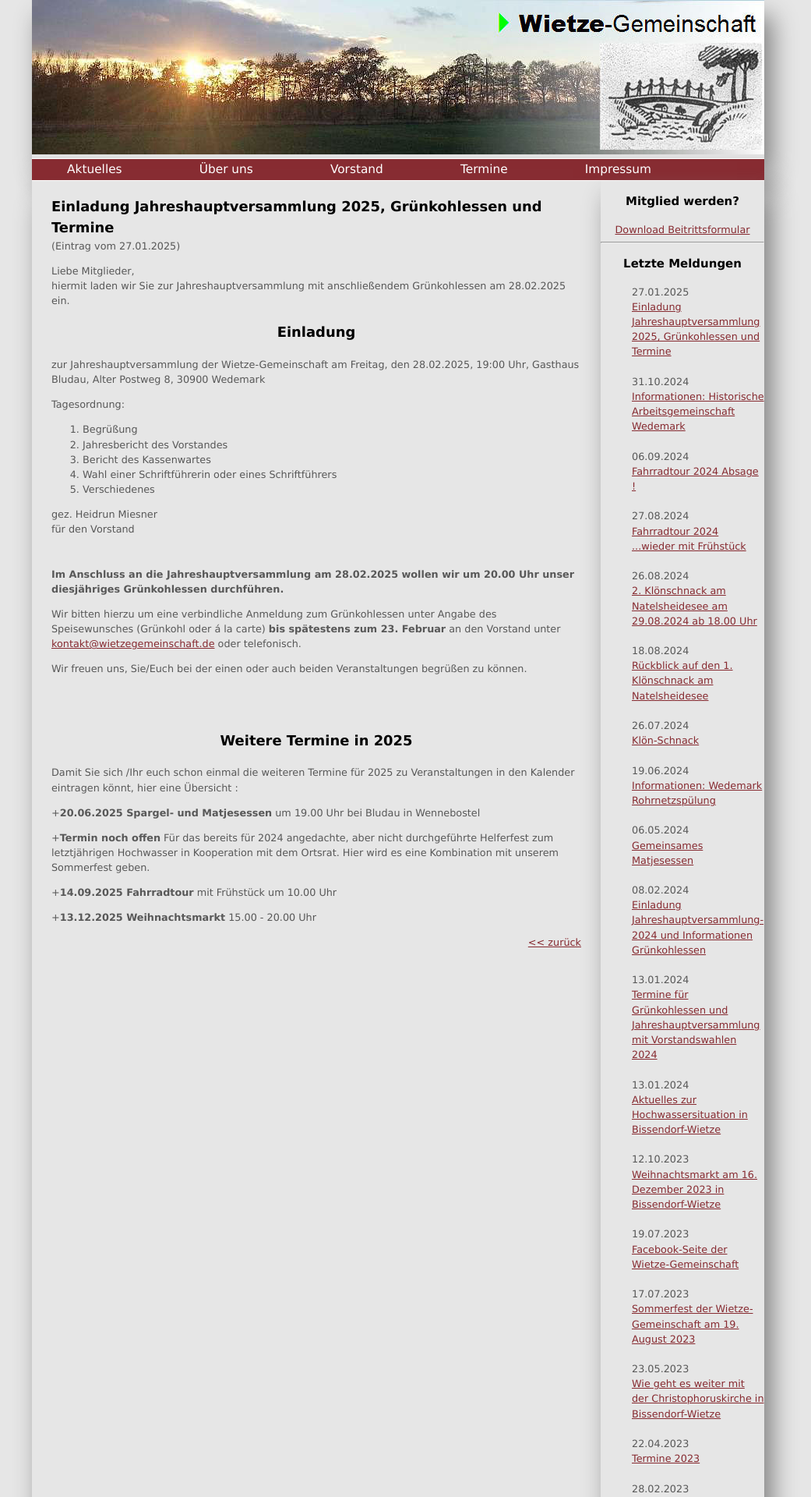
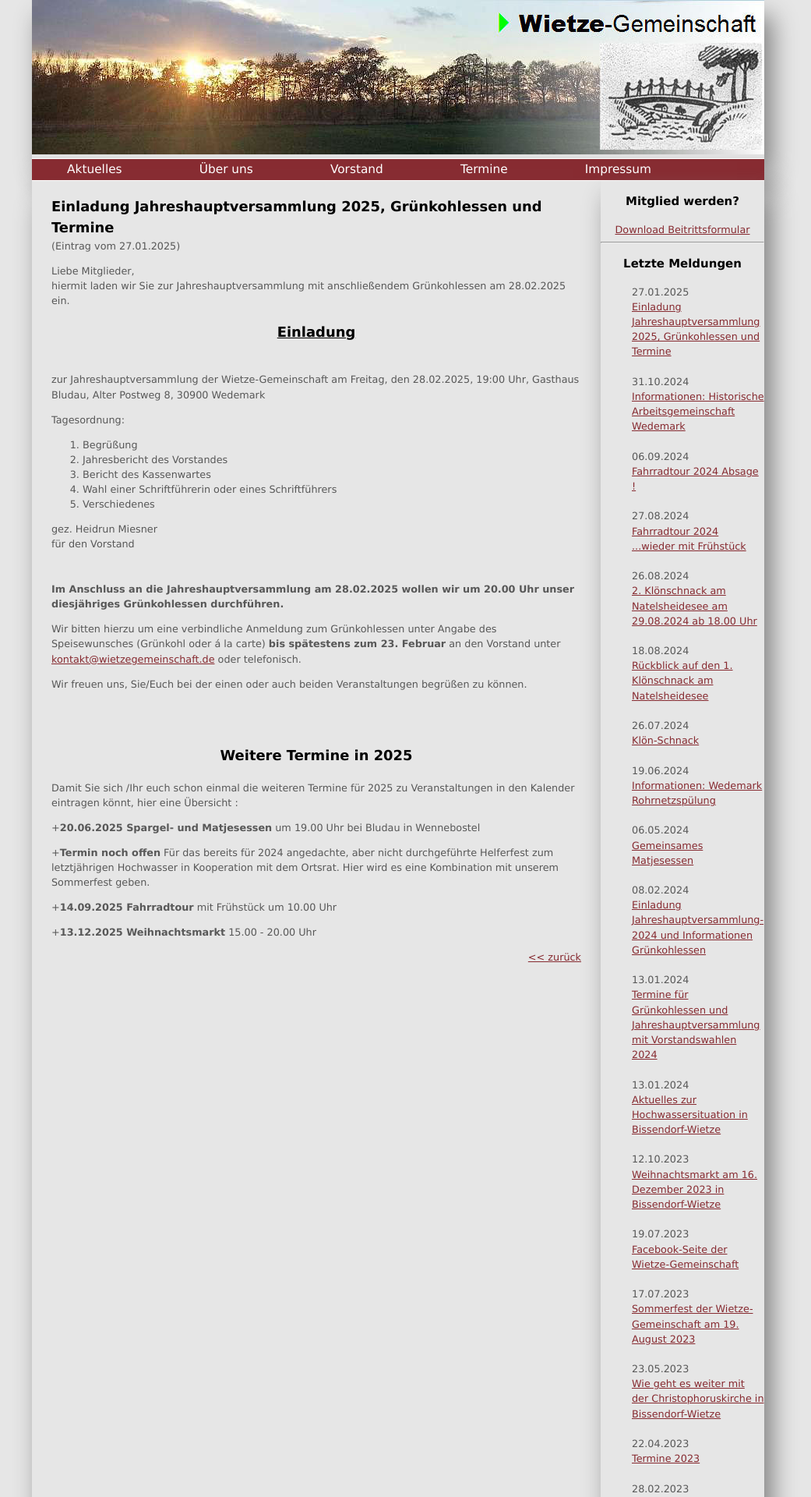
Before and after one commit to car-hei/wietze-gemeinschaft.github.io, a Jekyll site: the page built from _posts/2025-01-27-Einladung_JHV_2025.md, in a window 1280 px wide. Shown: the top 1920 px of the page at 78% size, without its empty margins (129-1170 px from the left). Built offline with Jekyll 4.4.1, drawn with Linux system fonts in a browser that asks for light colours.

Commit message:
Update 2025-01-27-Einladung_JHV_2025.md

```diff
--- a/_posts/2025-01-27-Einladung_JHV_2025.md
+++ b/_posts/2025-01-27-Einladung_JHV_2025.md
@@ -5,9 +5,10 @@ title:  "Einladung Jahreshauptversammlung 2025, Grünkohlessen und Termine"
 
 Liebe Mitglieder,
 hiermit laden wir Sie zur Jahreshauptversammlung mit anschließendem Grünkohlessen am 28.02.2025 ein.
-<h1><p align="center">Einladung</p></h1>
+<h1><p align="center"><ins>Einladung</ins></p></h1>
 
 
+<br/>
 zur Jahreshauptversammlung der Wietze-Gemeinschaft
 am Freitag, den 28.02.2025, 19:00 Uhr,
 Gasthaus Bludau, Alter Postweg 8, 30900 Wedemark
```
